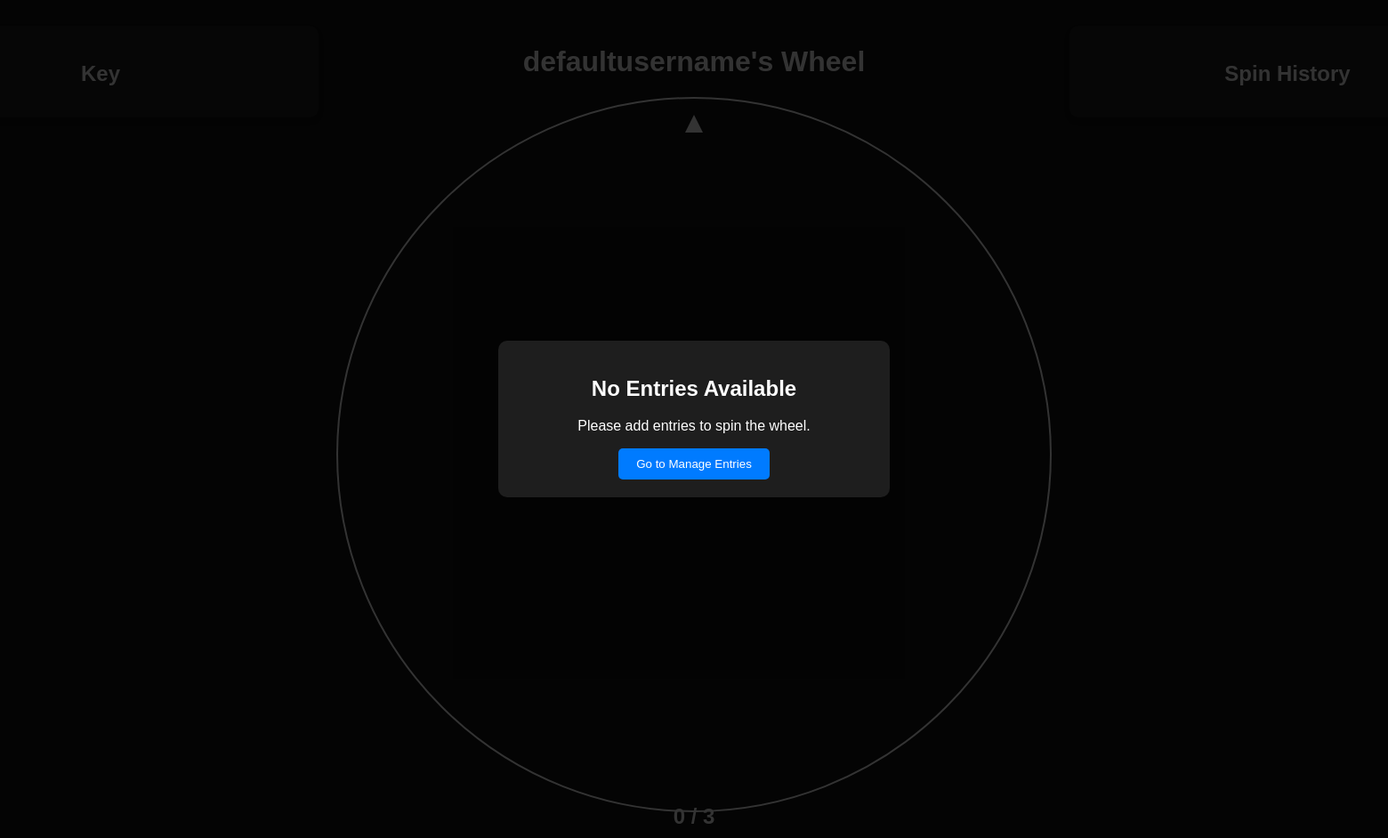
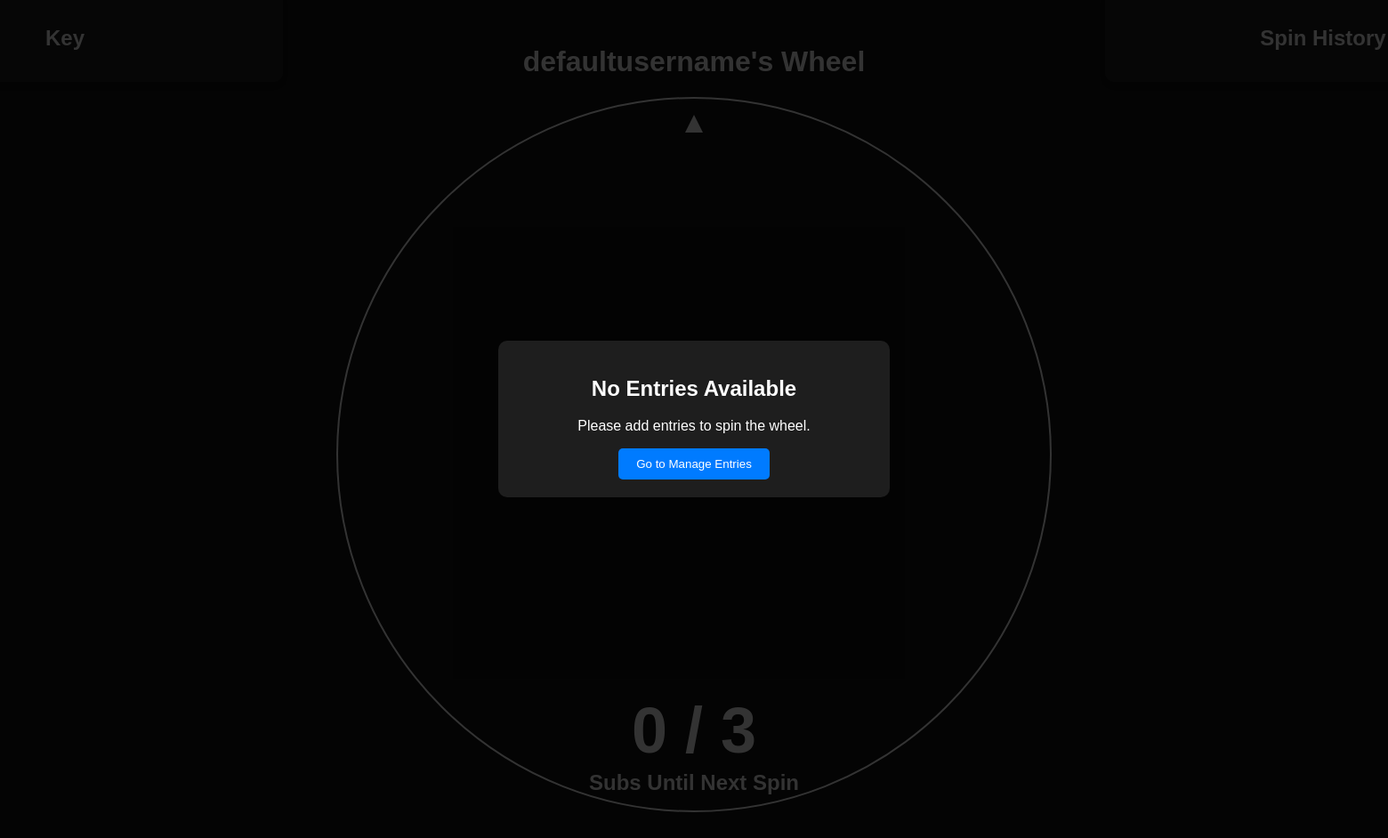
Before and after one commit to thomasdye/stream-wheel, a Flask app: page /wheel in a window 1560 px wide; the page is wider, and only the part inside the window is pictured. Shown: that part at 89% size. Run offline with Flask 3, Linux system fonts and the light colour scheme; data that the repository does not hold is empty; some libraries are stand-ins or nearby versions.

Commit message:
increases sub count size, fixes not connecting to Streamlabs via twitch chat

```diff
--- a/app.py
+++ b/app.py
@@ -85,6 +85,7 @@ def reconnect_to_twitch_chat():
         try:
             print("Stopping previous Twitch reactor...")
             twitch_reactor._running = False
+            twitch_reactor.disconnect_all()  # Ensure all connections are disconnected
             twitch_reactor = None
         except Exception as e:
             print(f"Error stopping previous Twitch reactor: {e}")
@@ -93,7 +94,7 @@ def reconnect_to_twitch_chat():
     if twitch_connection:
         try:
             print("Disconnecting from Twitch chat...")
-            twitch_connection.disconnect()
+            twitch_connection.close()  # Close the connection explicitly
             twitch_connection = None
         except Exception as e:
             print(f"Error disconnecting from Twitch chat: {e}")
@@ -322,6 +323,10 @@ def settings():
             db.session.add(setting)
 
         db.session.commit()
+
+        # Update the global Twitch username and reconnect
+        get_twitch_username()
+        reconnect_to_twitch_chat()
 
         # Emit a WebSocket event to notify clients of the update
         socketio.emit("settings_updated")
--- a/static/css/wheel.css
+++ b/static/css/wheel.css
@@ -107,6 +107,7 @@ body {
     flex-direction: column;
     align-items: center;
     text-align: center;
+    padding: 40px;
 }
 
 canvas {
@@ -177,6 +178,46 @@ canvas {
     border-radius: 10px;
     color: #ffffff;
     transition: background-color 0.3s ease;
+}
+
+#sub-count-display {
+    position: fixed;
+    bottom: 40px;
+    left: 50%;
+    transform: translateX(-50%);
+    font-size: 72px;
+    font-weight: bold;
+    text-align: center;
+}
+
+#sub-count-container {
+    position: fixed;
+    bottom: 40px;
+    left: 50%;
+    transform: translateX(-50%);
+    text-align: center;
+    display: flex;
+    flex-direction: column;
+    align-items: center;
+    justify-content: center;
+}
+
+#sub-count-container p {
+    margin: 0;
+}
+
+#sub-count-container .label {
+    font-size: 24px;
+    font-weight: bold;
+    color: #ffffff;
+    margin-bottom: 8px;
+}
+
+#sub-count-container .count {
+    font-size: 72px;
+    font-weight: bold;
+    color: #ffffff;
+    white-space: nowrap;
 }
 
 #modal-title {
--- a/templates/wheel.html
+++ b/templates/wheel.html
@@ -53,8 +53,9 @@
         </div>
     </div>
 
-    <div id="sub-count-display" style="position: fixed; bottom: 10px; left: 50%; transform: translateX(-50%); font-size: 24px; font-weight: bold; text-align: center;">
-        0 / 0
+    <div id="sub-count-container">
+        <p class="label">Subs Until Next Spin</p>
+        <p id="sub-count-display" class="count">0 / 0</p>
     </div>
 
     <audio id="spin-sound" src="/custom_sounds/{{ selected_sound }}" preload="auto"></audio>
```
